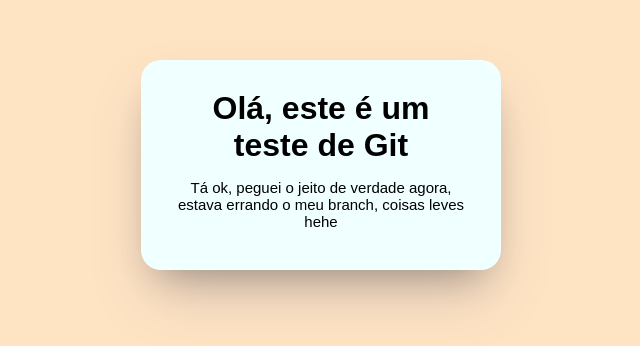
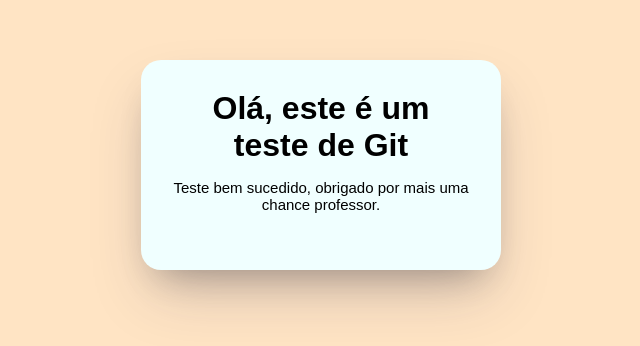
Before and after one commit to OthavioLuis/Teste_Git, a plain HTML site: page index.html in a window 1280 px wide. Shown: the part 140-486 px from the top of the page, without its empty margins (59-699 px from the left). Drawn offline with Linux system fonts and the light colour scheme.

Commit message:
Ultima atualização de frase no index

```diff
--- a/index.html
+++ b/index.html
@@ -9,7 +9,7 @@
 <body>
     <div>
         <h1>Olá, este é um teste de Git</h1>
-        <p>Tá ok, peguei o jeito de verdade agora, estava errando o meu branch, coisas leves hehe</p>
+        <p>Teste bem sucedido, obrigado por mais uma chance professor.</p>
     </div>
 </body>
 </html>
```
